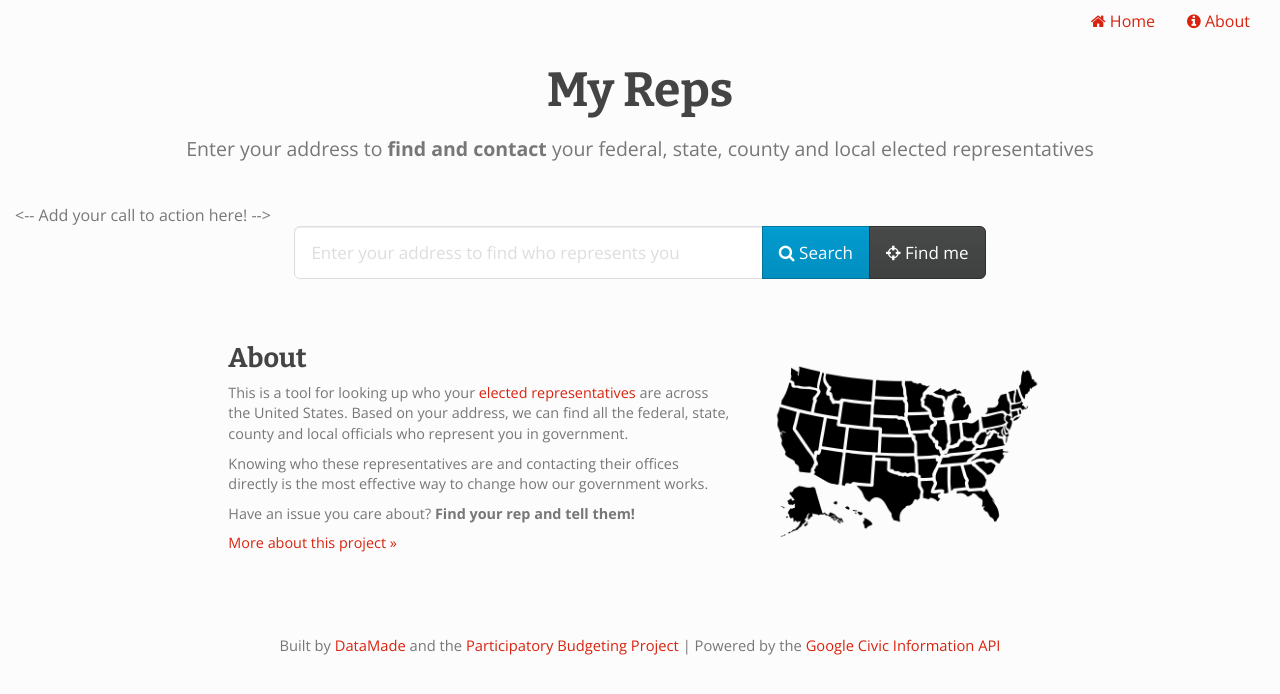
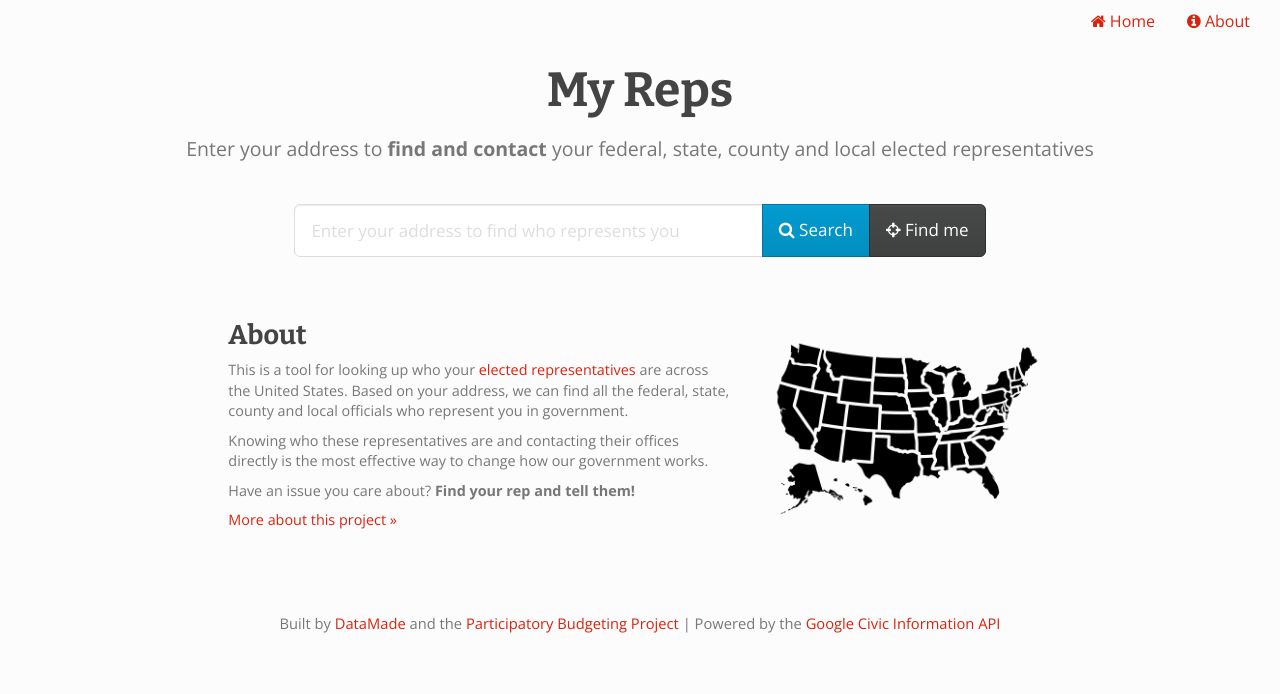
Before and after one commit to datamade/my-reps, a Jekyll site: the page built from index.html, in a window 1280 px wide. Shown: the top 694 px of the page. Built offline with Jekyll 4.4.1, drawn with Linux system fonts in a browser that asks for light colours; nearby versions of some CDN libraries; part of the change alters nothing that is shown.

Commit message:
oops badd comment block

```diff
--- a/index.html
+++ b/index.html
@@ -2,7 +2,7 @@
 layout: default
 ---
 
-<-- Add your call to action here! -->
+<!-- Add your call to action here! -->
 
 <div class="row">
     <div class='col-md-10 col-md-offset-1'>
@@ -263,7 +263,7 @@ layout: default
         </div>
         <div class='col-xs-8'>
 
-            <-- Add your contact instructions here! -->
+            <!-- Add your contact instructions here! -->
 
             <p><strong>Contact <%= info.person.name %></strong></p>
             <hr />
```
